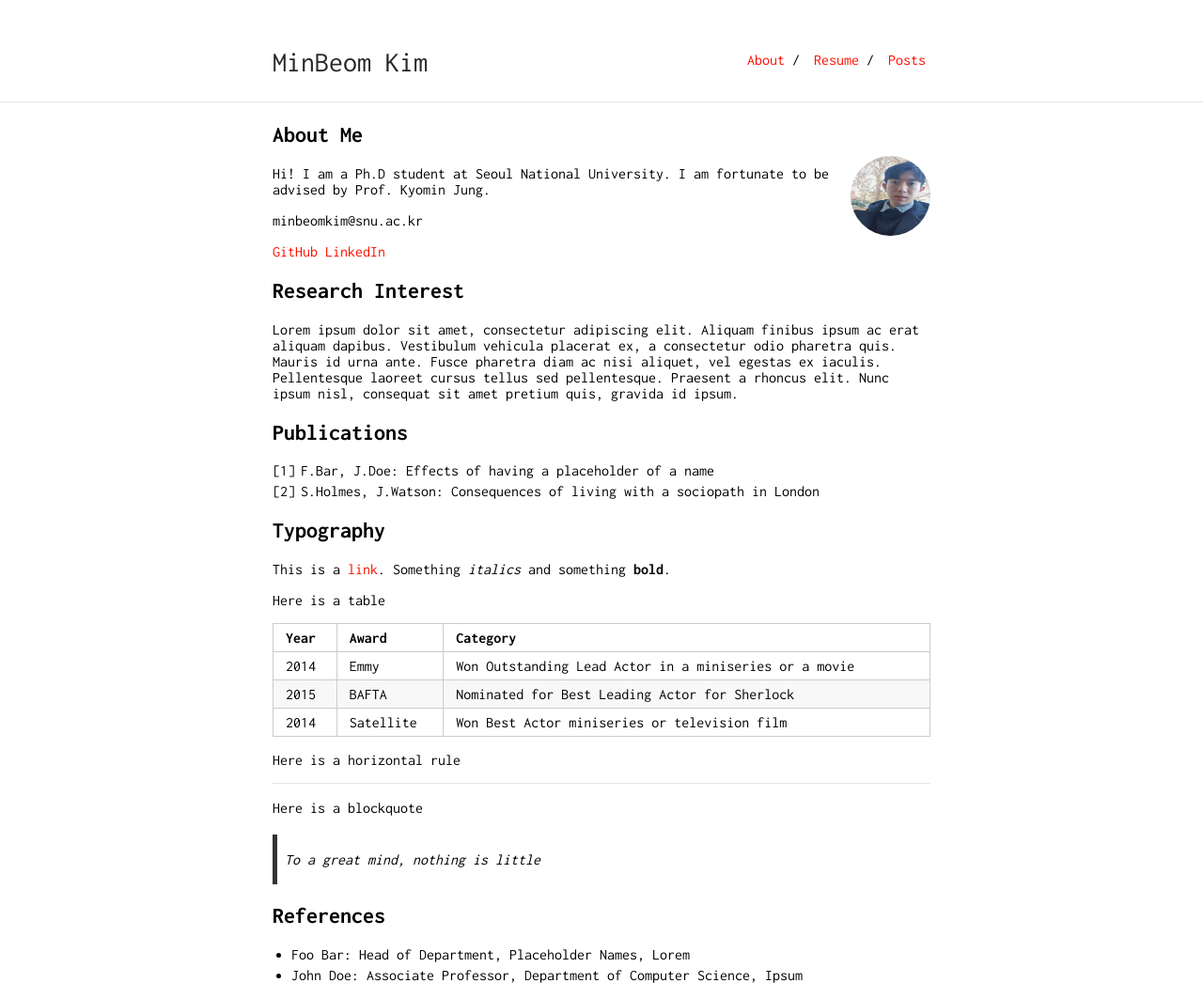
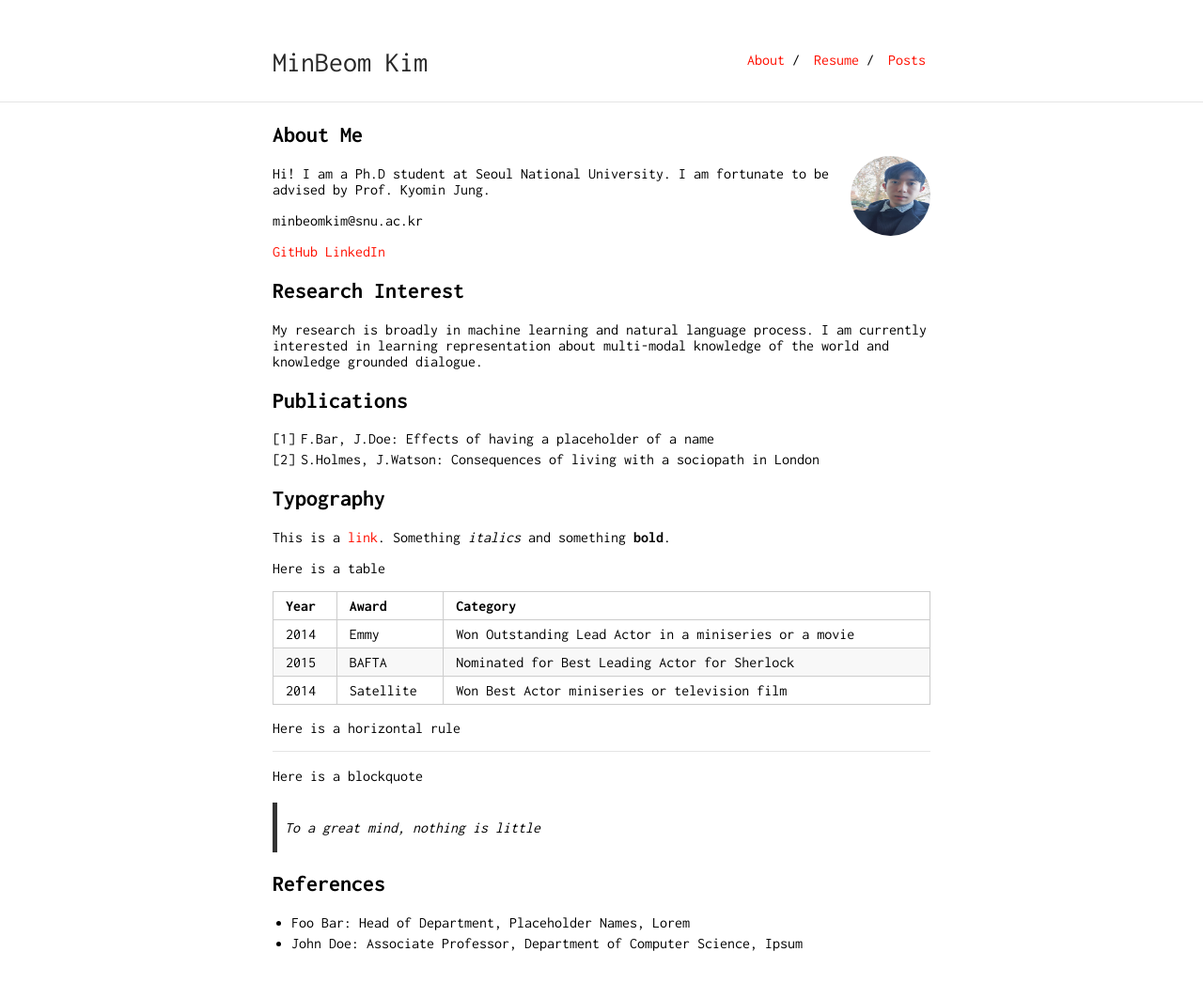
Before and after one commit to minbeomkim/minbeomkim.github.io, a Jekyll site: the page built from index.md, in a window 1280 px wide. Shown: the whole page at 94% size. Built offline with Jekyll 4.4.1, drawn with Linux system fonts in a browser that asks for light colours; our own code applies the rules of GitHub Pages for plain Markdown files; after the commit the page ends 1012 px from its top, so only the background shows below that.

Commit message:
Update index.md

```diff
--- a/index.md
+++ b/index.md
@@ -14,7 +14,7 @@ minbeomkim@snu.ac.kr
 
 ## Research Interest
 
-Lorem ipsum dolor sit amet, consectetur adipiscing elit. Aliquam finibus ipsum ac erat aliquam dapibus. Vestibulum vehicula placerat ex, a consectetur odio pharetra quis. Mauris id urna ante. Fusce pharetra diam ac nisi aliquet, vel egestas ex iaculis. Pellentesque laoreet cursus tellus sed pellentesque. Praesent a rhoncus elit. Nunc ipsum nisl, consequat sit amet pretium quis, gravida id ipsum.
+My research is broadly in machine learning and natural language process. I am currently interested in learning representation about multi-modal knowledge of the world and knowledge grounded dialogue.
 
 ## Publications
 
```
